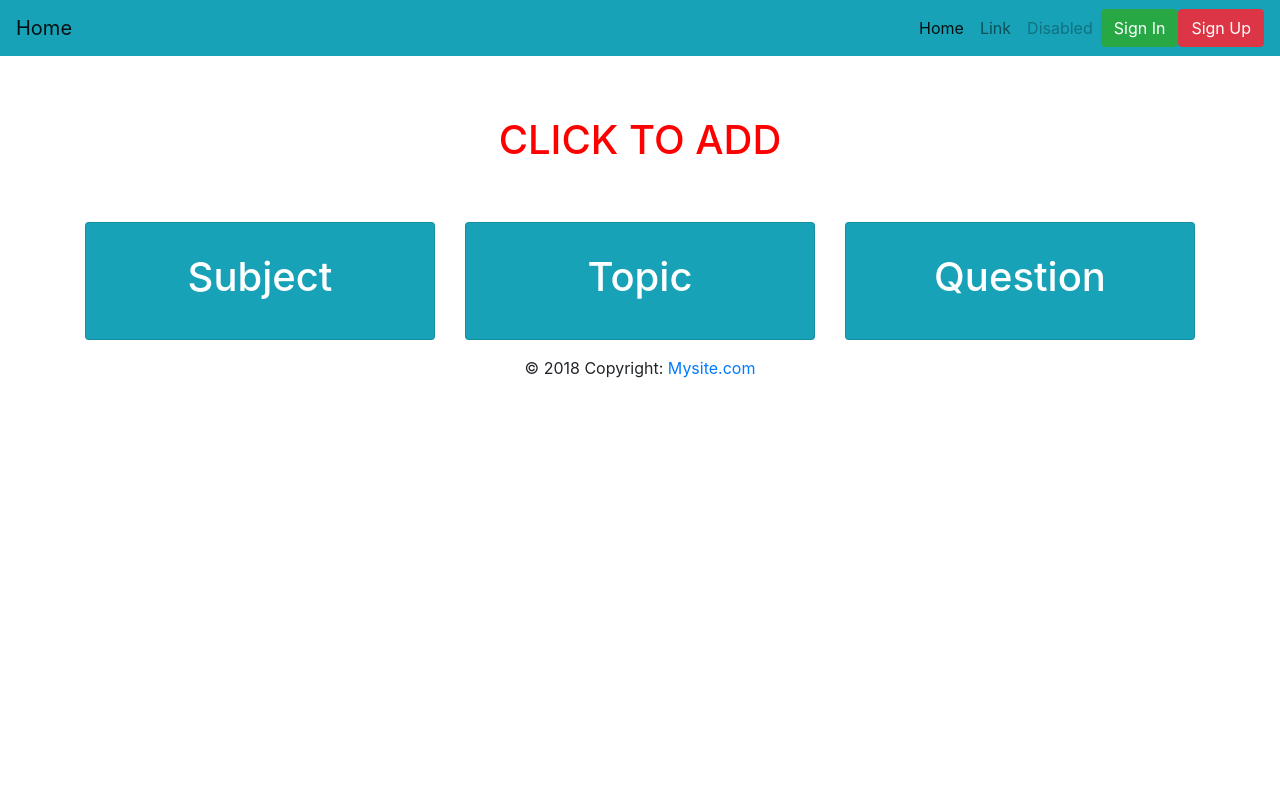
After one commit to abhinav1321/GkApp, a Django app: page /new/add in a window 1280 px wide. The commit adds this page. Run offline with Django 3.2, Linux system fonts and the light colour scheme; data comes from the database, SQL or seed files in the repository; both versions use the stored data as it was after the commit; some libraries are stand-ins or nearby versions.

Commit message:
updated view for adding new model objects

```diff
--- a/newsite/new/admin.py
+++ b/newsite/new/admin.py
@@ -2,9 +2,13 @@ from django.contrib import admin
 from .models import Notifications
 from .models import Exams
 from .models import Subject
+from .models import Topic
+from .models import Questions
 
 # Register your models here.
 
 admin.site.register(Notifications)
 admin.site.register(Exams)
 admin.site.register(Subject)
+admin.site.register(Topic)
+admin.site.register(Questions)
--- a/newsite/new/models.py
+++ b/newsite/new/models.py
@@ -29,3 +29,35 @@ class Subject(models.Model):
 
     class Meta:
         verbose_name_plural = "Subject"
+
+
+class Topic(models.Model):
+    topic_id = models.CharField(max_length=10)
+    subject_id = models.ForeignKey(Subject, on_delete=models.CASCADE)
+    topicname = models.CharField(max_length=100)
+    content = models.FileField(null=True)
+
+    def __str__(self):
+        return self.topicname
+
+    class Meta:
+        verbose_name_plural = "Topic"
+
+
+class Questions(models.Model):
+    subject_id = models.ForeignKey(Subject, on_delete=models.CASCADE)
+    topic_id = models.ForeignKey(Topic, on_delete=models.CASCADE)
+
+    q_id = models.IntegerField()
+    q_text = models.CharField(max_length=300)
+    a = models.CharField(max_length=300)
+    b = models.CharField(max_length=300)
+    c = models.CharField(max_length=300)
+    d = models.CharField(max_length=300)
+    answer = models.CharField(max_length=300)
+
+    def __str__(self):
+        return self.q_text
+
+    class Meta:
+        verbose_name_plural = "Question"
--- /dev/null
+++ b/newsite/new/templates/new/add.html
@@ -0,0 +1,182 @@
+
+
+<style>
+.card{
+    color: white;
+    text-align: center;
+    margin-top:50px;
+    padding: 30px;
+    }
+
+.container{
+
+}
+
+.card:hover{
+box-shadow: 0 8px 16px 0 rgba(3,3,3,0.8);
+}
+
+</style>
+
+
+
+
+{% extends 'new/base.html' %}
+
+{% block content %}
+
+
+<div class="container" style="margin-top:60px;" >
+
+    <h1 style="text-align:center;  color:red;"> CLICK TO ADD </h1>
+
+    <div class="row">
+
+    <div class="col lg-4 col-md-4 col-12" >
+
+        <div class="card bg-info" id="sub" href="#submodal" data-toggle="modal">
+            <h1>Subject</h1>
+        </div>
+
+    </div>
+
+
+    <div class="col lg-4 col-md-4 col-12" >
+
+        <div class="card bg-info" id="topic" href="#topmodal" data-toggle="modal">
+
+            <h1>Topic</h1>
+        </div>
+
+    </div>
+
+    <div class="col lg-4 col-md-4 col-12" >
+
+        <div class="card bg-info" id="ques" href="#quesmodal" data-toggle="modal">
+            <h1>Question</h1>
+        </div>
+
+    </div>
+
+
+</div>
+
+</div>
+
+
+{% if new_subject != "" %}
+
+<p>add</p>
+
+{% endif %}
+
+
+
+
+
+<div class="modal " tabindex="-1" role="dialog" id="topmodal">
+  <div class="modal-dialog" role="document">
+    <div class="modal-content">
+      <div class="modal-header">
+        <h5 class="modal-title"></h5>
+        <button type="button" class="close" data-dismiss="modal" aria-label="Close">
+          <span aria-hidden="true">&times;</span>
+        </button>
+      </div>
+      <div class="modal-body">
+        <form action="{% url 'add_topic' %}" method="post">
+
+{% csrf_token %}
+    <h2> ADD A NEW TOPIC </h2>
+Enter the Topic to be added
+    <select name="subject_id">
+{% for s in subject %}
+<option name="subject_id" value={{s.subject_id}} >{{ s }}
+       {% endfor %}
+</select>
+
+<input type="text"  name="topic_name">
+
+
+    <input type="submit" value ="Add" name="topic">
+
+</form>
+      </div>
+      <div class="modal-footer">
+        <button type="button" class="btn btn-secondary" data-dismiss="modal">Close</button>
+      </div>
+    </div>
+  </div>
+</div>
+
+
+
+
+<div class="modal" tabindex="-1" role="dialog" id="quesmodal">
+  <div class="modal-dialog" role="document">
+    <div class="modal-content">
+      <div class="modal-header">
+        <h5 class="modal-title"></h5>
+        <button type="button" class="close" data-dismiss="modal" aria-label="Close">
+          <span aria-hidden="true">&times;</span>
+        </button>
+      </div>
+      <div class="modal-body">
+
+            <form action="{% url 'add_ques' %}" method="post" enctype="multipart/form-data">
+        {% csrf_token %}
+        <h2> UPLOAD QUESTIONS AS A FILE</h2>
+
+        <input type="file"  name="fileup">
+
+<div>
+    <input type="submit" value="Upload">
+</div>
+
+</form>
+
+
+
+      </div>
+      <div class="modal-footer">
+        <button type="button" class="btn btn-secondary" data-dismiss="modal">Close</button>
+      </div>
+    </div>
+  </div>
+</div>
+
+
+
+
+<div class="modal" tabindex="-1" role="dialog" id="submodal">
+  <div class="modal-dialog" role="document">
+    <div class="modal-content">
+      <div class="modal-header">
+        <h5 class="modal-title"></h5>
+        <button type="button" class="close" data-dismiss="modal" aria-label="Close">
+          <span aria-hidden="true">&times;</span>
+        </button>
+      </div>
+      <div class="modal-body">
+        <form action="{% url 'add_sub' %}" method="post">
+{% csrf_token %}
+    <h2> ADD A NEW SUBJECT </h2>
+
+    Enter the Subject to be added
+    <input type="text"  name="Subject">
+
+    <input type="Submit" value ="Add" >
+
+</form>
+      </div>
+      <div class="modal-footer">
+        <button type="button" class="btn btn-secondary" data-dismiss="modal">Close</button>
+      </div>
+    </div>
+  </div>
+</div>
+
+
+
+
+{% endblock %}
--- a/newsite/new/templates/new/base.html
+++ b/newsite/new/templates/new/base.html
@@ -1,5 +1,5 @@
 
-
+<body style="position:relative;">
 
 
 <nav class="navbar navbar-expand-lg navbar-light bg-info">
@@ -27,9 +27,11 @@
     <button class="btn btn-danger"> Sign Up
     	<div class="modal"></div>
     </button>
+  </div>
+</nav>
 
 
-</nav>
+
 
 <div class="modal" tabindex="-1" role="dialog" id="mymodal">
   <div class="modal-dialog" role="document">
@@ -78,7 +80,7 @@
 
 
 <!-- Footer -->
-<footer class="page-footer font-small cyan darken-3">
+<footer class="page-footer font-small cyan darken-3" style="bottom:0;">
 
 
 
@@ -91,7 +93,7 @@
 </footer>
 <!-- Footer -->
 
-
+</body>
 
 <link rel="stylesheet" href="https://stackpath.bootstrapcdn.com/bootstrap/4.3.1/css/bootstrap.min.css" integrity="sha384-ggOyR0iXCbMQv3Xipma34MD+dH/1fQ784/j6cY/iJTQUOhcWr7x9JvoRxT2MZw1T" crossorigin="anonymous">
 
@@ -102,3 +104,5 @@
 	<script src="https://code.jquery.com/jquery-3.3.1.slim.min.js" integrity="sha384-q8i/X+965DzO0rT7abK41JStQIAqVgRVzpbzo5smXKp4YfRvH+8abtTE1Pi6jizo" crossorigin="anonymous"></script>
 <script src="https://cdnjs.cloudflare.com/ajax/libs/popper.js/1.14.7/umd/popper.min.js" integrity="sha384-UO2eT0CpHqdSJQ6hJty5KVphtPhzWj9WO1clHTMGa3JDZwrnQq4sF86dIHNDz0W1" crossorigin="anonymous"></script>
 <script src="https://stackpath.bootstrapcdn.com/bootstrap/4.3.1/js/bootstrap.min.js" integrity="sha384-JjSmVgyd0p3pXB1rRibZUAYoIIy6OrQ6VrjIEaFf/nJGzIxFDsf4x0xIM+B07jRM" crossorigin="anonymous"></script>
+ <script src="https://code.jquery.com/jquery-3.1.0.min.js"></script>
+  <script src="https://cdnjs.cloudflare.com/ajax/libs/jquery-cookie/1.4.1/jquery.cookie.min.js"> </script>
--- a/newsite/new/urls.py
+++ b/newsite/new/urls.py
@@ -6,4 +6,8 @@ from .import views
 urlpatterns = [
     path('', views.index, name='index'),
     path('exam', views.exam, name='exam'),
+    path('add', views.add, name='add'),
+    path('add_topic',views.add_topic,name='add_topic'),
+    path('add_ques',views.add_ques,name='add_ques'),
+    path('add_sub',views.add_sub,name='add_sub'),
 ]
--- /dev/null
+++ b/newsite/new/utils.py
@@ -0,0 +1,32 @@
+from random import choice
+from .models import Subject, Topic, Questions
+from string import ascii_uppercase, digits
+
+MODEL_OBJ = {
+    "sub": Subject,
+    "topic": Topic,
+    "question": Questions,
+}
+# prefix should be three charactors of subject. like for Physics
+def id_generator(o, prefix="PHY"):
+    obj = MODEL_OBJ[o]
+    pid = prefix + ''.join(choice(ascii_uppercase + digits) for _ in range(6))
+    try:
+        if o == "sub":
+            obj.objects.get(subject_id=pid)
+        if o == "topic":
+            obj.objects.get(topic_id=pid)
+    except (KeyError, obj.DoesNotExist):
+        return pid
+    else:
+        pid = id_generator(prefix, o)
+        return pid
+
+def insert_record(data, o):
+    obj = MODEL_OBJ[o]
+    try:
+        o1, c = obj.objects.get_or_create(**data)
+    except Exception as e:
+        print(str(e))
+        return None
+    return c
--- a/newsite/new/views.py
+++ b/newsite/new/views.py
@@ -2,6 +2,8 @@ from django.shortcuts import render
 from django.http import HttpResponse
 from .models import Notifications,Exams,Subject
 
+
+from .utils import insert_record, id_generator
 
 # Create your views here.
 def index(request):
@@ -23,9 +25,54 @@ def index(request):
 
 
 def exam(request):
+
     exam=request.POST.get('exam_name')
     print(exam)
     print("this one")
     examobj = Exams.objects.get(**{"exam_name": exam})
+    print("nextsection")
     body = examobj.body
-    return render(request, 'new/exam.html',{'body': body},)
+
+    print(body)
+    return render(request, 'new/exam.html',{'body': body})
+
+
+def add(request):
+    subject = Subject.objects.all()
+    new_subject=""  #to be added by view add_sub
+    return render(request, 'new/add.html', {'subject': subject,'new_subject':new_subject})
+
+
+def add_topic(request):
+    subject_id = request.POST.get('subject_id')
+    print("subid")
+    print(subject_id)
+    topic_name = request.POST.get("topic_name")
+
+    subject = Subject.objects.get(**{"subject_id": subject_id})
+    data = {
+        "topic_id": id_generator(o="topic", prefix="TOPC"),
+        "subject_id": subject,
+        "topicname": topic_name,
+    }
+    c = insert_record(data, o="topic")
+    return HttpResponse("fuck")
+
+
+def add_ques(request):
+    return HttpResponse("fuck")
+
+
+def add_sub(request):
+    subject=Subject.objects.all()
+    print("check1")
+    new_subject = request.POST.get("Subject")
+    print(new_subject)
+    data = {
+        "subject_name": new_subject,
+        "subject_id": id_generator(o="sub", prefix="SU")
+    }
+    print('jj')
+    insert_record(data, o="sub")
+    print('jj')
+    return render(request, 'new/add.html', {'subject': subject, 'new_subject':new_subject})
```
Also changed, not shown: newsite/new/templates/new/index.html (+12 -5 lines), newsite/new/templates/new/test.html (added, +10 -0 lines), newsite/db.sqlite3, newsite/new/migrations/0004_questions_topic.py (added).
